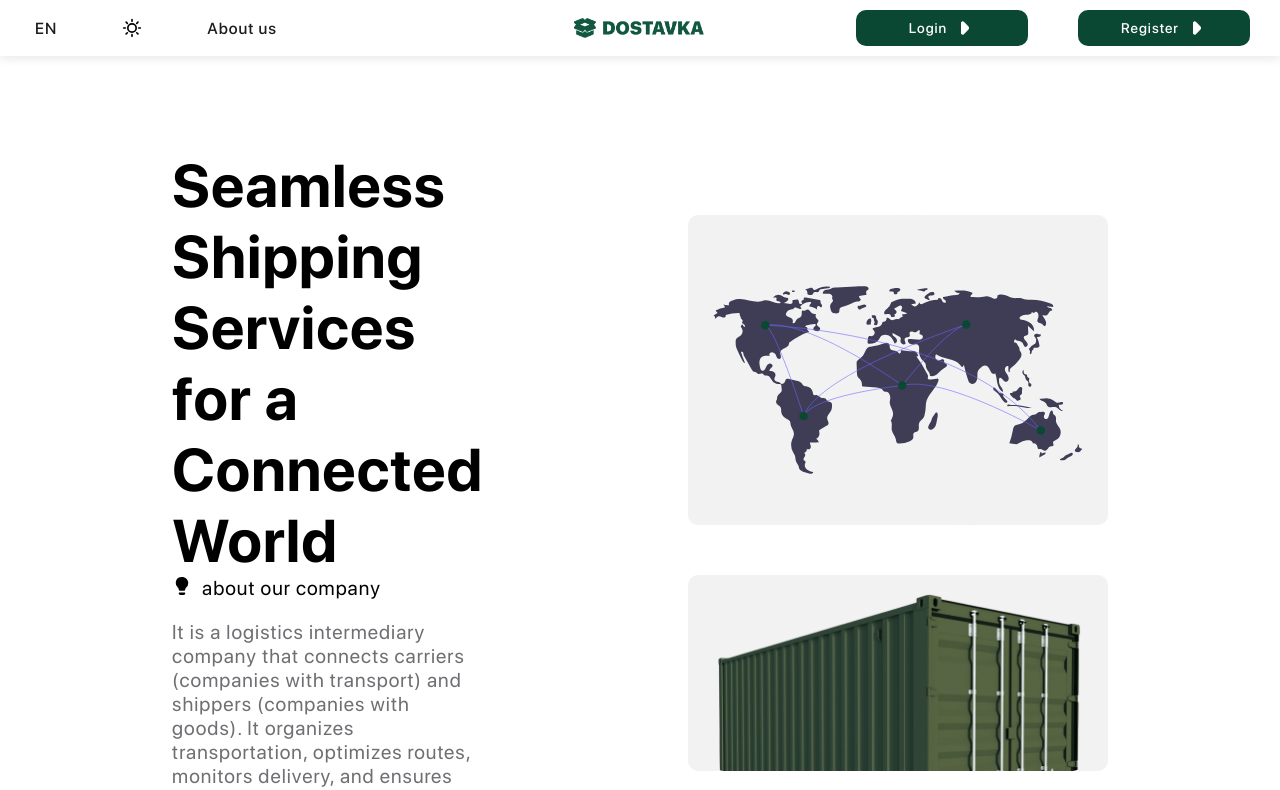
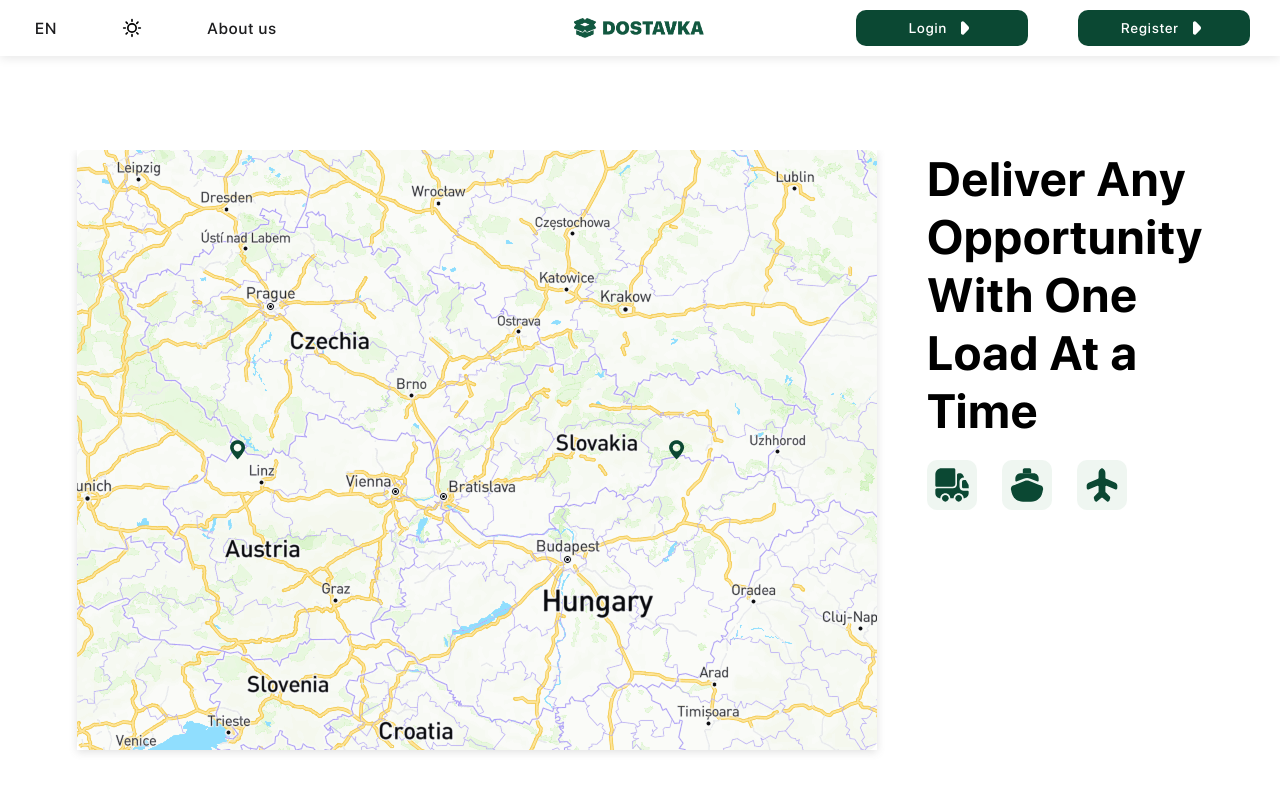
Before and after one commit to k4rpenko/Dostavka, a Next.js app in the folder client/: page /home in a window 1280 px wide. Shown: the top 790 px of the page. Built offline with nearby package versions, Linux system fonts and the light colour scheme.

Commit message:
Update page.tsx

```diff
--- a/client/src/app/(main)/home/page.tsx
+++ b/client/src/app/(main)/home/page.tsx
@@ -2,10 +2,12 @@ import styles from './style.module.scss';
 import Home2 from "@/conponents/home/home2/page";
 import Home3 from "@/conponents/home/home3/page";
 import Home4 from "@/conponents/home/home4/page";
+import Home1 from "@/conponents/home/home1/page";
 
 export default function Home() {
     return (
         <div className={styles.appContainer}>
+            <Home1 />
             <Home2 />
             <Home3 />
             <Home4 />
```
